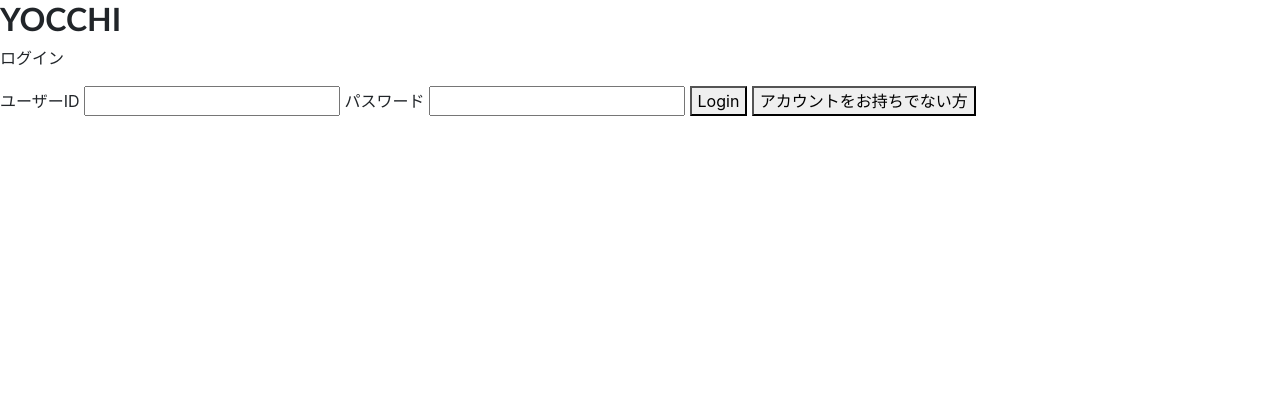
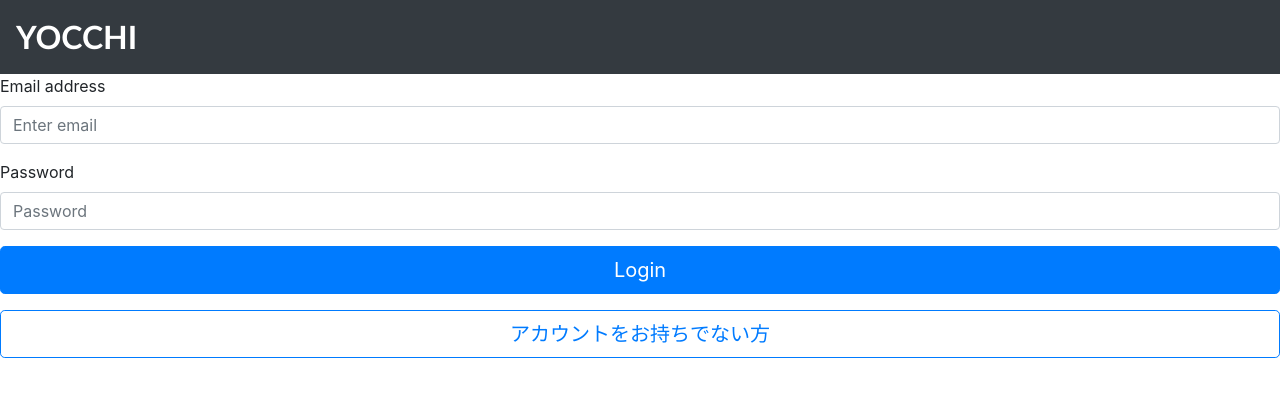
Before and after one commit to t-macchinetta/20181011datascience3rd, a plain HTML site: page index.html in a window 1280 px wide. Drawn offline with nearby package versions, Linux system fonts and the light colour scheme; some packages are replaced by stand-ins of ours.

Commit message:
fix ログイン部分のレイアウト以外作成

```diff
--- a/css/main.css
+++ b/css/main.css
@@ -20,10 +20,11 @@ section {
     background: rgba(30,30,30,0.9);
     opacity: 0.8;
 }
-h1 {
+#title {
     font-size: 2rem;
     font-family: Futura, "Trebuchet MS", Arial, sans-serif;
     font-weight: 700;
+    text-align: center;
 }
 .hidden{
     display: none;
--- a/index.html
+++ b/index.html
@@ -14,20 +14,39 @@
 
 <body>
     <section id="title">
-        <h1 id="title">YOCCHI</h1>
+        <nav class="navbar navbar-dark bg-dark">
+            <span id="title" class="navbar-brand mb-0 h1">YOCCHI</span>
+        </nav>
     </section>
+
     <section id="login_section">
-        <p>ログイン</p>
+        <form>
+            <div class="form-group">
+                <label for="uid">Email address</label>
+                <input type="email" class="login form-control" id="uid" placeholder="Enter email">
+            </div>
+            <div class="form-group">
+                <label for="pass">Password</label>
+                <input type="password" class="login form-control" id="pass" placeholder="Password">
+            </div>
+            <div class="form-group">
+                <button type="submit" id="login" class="btn btn-primary btn-lg btn-block">Login</button>
+            </div>
+            <div class="form-group">
+                <button type="submit" class="btn btn-outline-primary btn-lg btn-block">アカウントをお持ちでない方</button>
+            </div>
+        </form>
+        <!-- <p>ログイン</p>
         <label for="origin">
             ユーザーID
-            <input type="text" id="uid" class="login">
+            <input type="text" id="uid" class="login form-control">
         </label>
         <label for="destination">
             パスワード
-            <input type="password" id="pass" class="login">
+            <input type="password" id="pass" class="login form-control">
         </label>
         <button id="login">Login</button>
-        <button id="account_add">アカウントをお持ちでない方</button>
+        <button id="account_add">アカウントをお持ちでない方</button> -->
     </section>
     <!-- <section id="start"></section> -->
     <section id="route" class="hidden">
--- a/js/main.js
+++ b/js/main.js
@@ -1,5 +1,6 @@
 $(window).on('load', function () {
-    $login = $('#login_section');
+    $login = $('#login');
+    $login_sec = $('#login_section');
     $start = $('#start');
     $modal = $('#modal');
     // 描画オブジェクトの定義
@@ -172,7 +173,7 @@ $(window).on('load', function () {
     // マップ表示関数実行
     $login.on('click', function () {
         modalIn();
-        $login.addClass('hidden');
+        $login_sec.addClass('hidden');
         $('#route').removeClass('hidden');
         setTimeout(() => {
             init();
```
